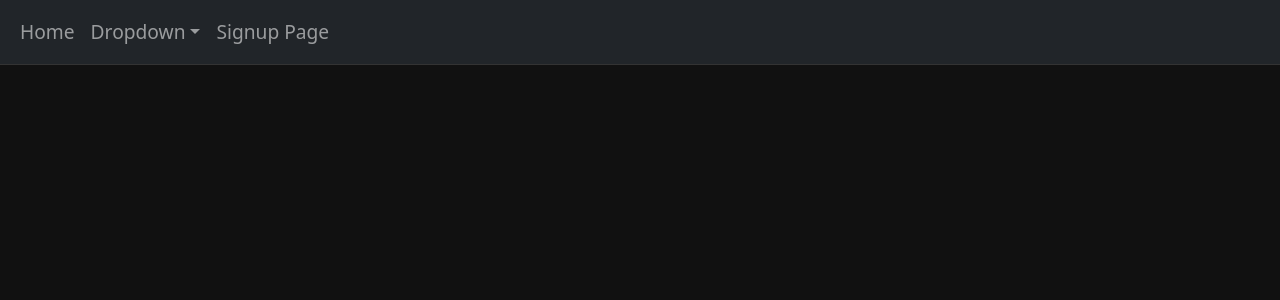
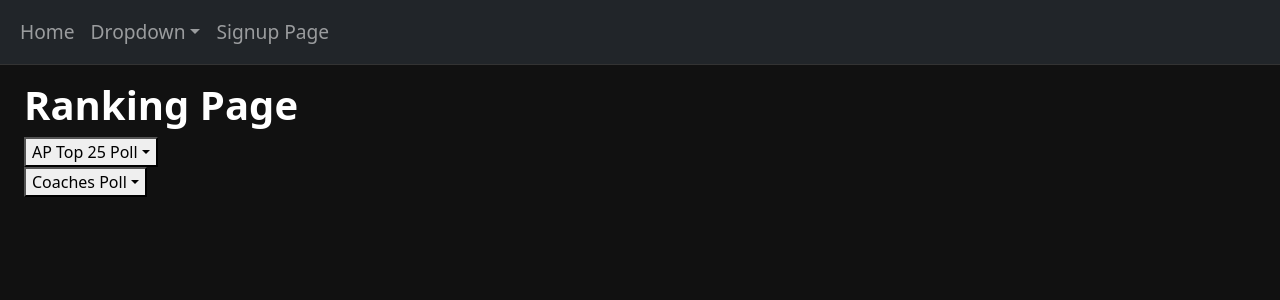
Before and after one commit to DewYourWorst/project-3, a React (Create React App) app in the folder client/: page /ranking in a window 1280 px wide. Shown: the top 300 px of the page. Built offline with nearby package versions, Linux system fonts and the light colour scheme.

Commit message:
finished list component

```diff
--- a/client/package.json
+++ b/client/package.json
@@ -13,7 +13,8 @@
     "react-bootstrap": "^2.7.4",
     "react-dom": "^18.2.0",
     "react-router-dom": "^6.8.2",
-    "react-scripts": "5.0.1"
+    "react-scripts": "5.0.1",
+    "typescript": "^5.2.2"
   },
   "scripts": {
     "start": "react-scripts start",
--- a/client/src/App.js
+++ b/client/src/App.jsx
@@ -1,8 +1,8 @@
 import React from "react";
 import { BrowserRouter, Routes, Route } from "react-router-dom";
-import { Header, Wrapper } from "./components"
+import { Header, Wrapper, } from "./components"
 import { UserProvider } from "./ctx/UserContext";
-import { HomePage, LoginPage, SignupPage, Dashboard } from "./pages";
+import { HomePage, LoginPage, SignupPage, Dashboard, Ranking } from "./pages";
 
 import 'bootstrap/dist/css/bootstrap.min.css';
 import './styles/global.css'
@@ -21,6 +21,7 @@ function App() {
               <Route path="/login" element={<LoginPage />} />
               <Route path="/signup" element={<SignupPage />} />
               <Route path="/dashboard" element={<Dashboard />} />
+              <Route path="ranking" element={<Ranking />} />
             </Routes>
           </div>
         </Wrapper>
--- /dev/null
+++ b/client/src/components/ListComponent.jsx
@@ -0,0 +1,28 @@
+import React, { useState } from 'react';
+
+function ListComponent({ title, items }) {
+  const [isOpen, setIsOpen] = useState(false);
+
+  const toggleDropdown = () => {
+    setIsOpen(!isOpen);
+  };
+
+  return (
+    <div className="dropdown">
+      <button onClick={toggleDropdown} className="dropdown-toggle">
+        {title}
+      </button>
+      {isOpen && (
+        <ul className="dropdown-list">
+          {items.map((item, index) => (
+            <li key={index}>
+              <a href={item.link}>{item.text}</a>
+            </li>
+          ))}
+        </ul>
+      )}
+    </div>
+  );
+}
+
+export default ListComponent;
--- a/client/src/components/index.js
+++ b/client/src/components/index.js
@@ -2,3 +2,4 @@
 
 export { default as Wrapper } from "./Wrapper"
 export { default as Header } from "./Header"
+export { default as ListComponent} from "./ListComponent"
--- /dev/null
+++ b/client/src/pages/Ranking.jsx
@@ -0,0 +1,41 @@
+import React from 'react';
+import { ListComponent } from '../components';
+
+const apTop25 = {
+  title: 'AP Top 25 Poll',
+  items: [
+    { text: 'Item 1', link: '#' },
+    { text: 'Google', link: 'https://www.google.com' },
+    { text: 'Item 3', link: '#' },
+    { text: 'Item 4', link: '#' },
+    { text: 'Item 5', link: '#' },
+  ],
+};
+
+const coachesPoll = {
+  title: 'Coaches Poll',
+  items: [
+    { text: 'Item 1', link: '#' },
+    { text: 'Google', link: 'https://www.google.com' },
+    { text: 'Item 3', link: '#' },
+    { text: 'Item 4', link: '#' },
+    { text: 'Item 5', link: '#' },
+  ],
+};
+
+
+function Ranking() {
+  return (
+    <div>
+      <h1>Ranking Page</h1>
+      <div>
+        <ListComponent title={apTop25.title} items={apTop25.items} />
+      </div>
+       <div>
+        <ListComponent title={coachesPoll.title} items={coachesPoll.items} />
+      </div>
+    </div>
+  );
+}
+
+export default Ranking;
--- a/client/src/pages/index.js
+++ b/client/src/pages/index.js
@@ -5,3 +5,4 @@ export { default as HomePage } from "./HomePage"
 export { default as LoginPage } from "./LoginPage"
 export { default as SignupPage } from "./SignupPage"
 export { default as Dashboard } from "./Dashboard"
+export { default as Ranking} from "./Ranking"
```
